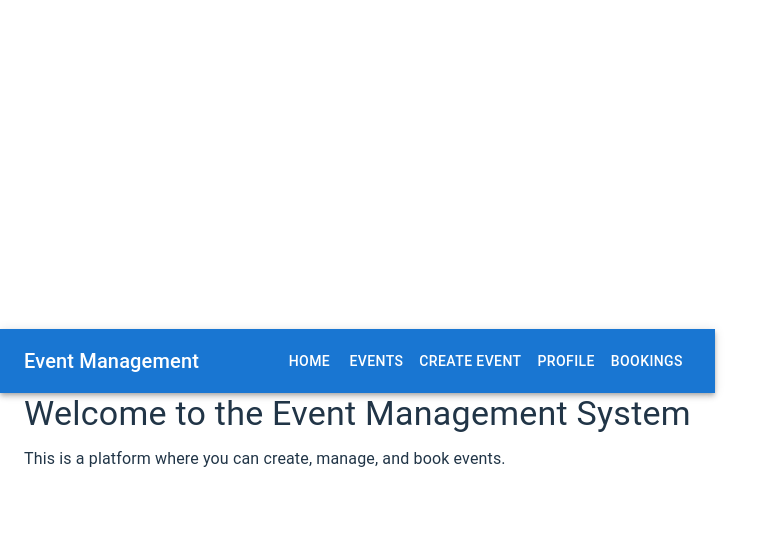
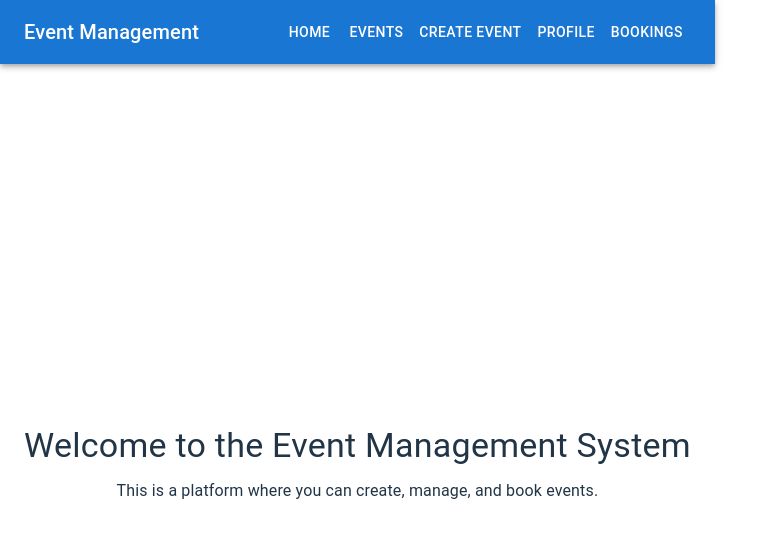
Before and after one commit to ZingZing001/EventManagementSystem, a React (Vite) app in the folder ems.client/: page / in a window 1280 px wide. Shown: the top 538 px of the page, without its empty margins (0-781 px from the left). Built offline with nearby package versions, Linux system fonts and the light colour scheme.

Commit message:
refactor: Update file paths and imports for components in App.jsx and Events.jsx

```diff
--- a/ems.client/src/App.css
+++ b/ems.client/src/App.css
@@ -1,11 +1,12 @@
-#root {
-    max-width: 1280px;
-    margin: 0 auto;
-    padding: 2rem;
-    text-align: center;
-}
+body, html, #root {
+    height: 100%;
+    margin: 0;
+    font-family: 'Roboto', sans-serif;
+  }
 
-th, td {
-    padding-left: 1rem;
-    padding-right: 1rem;
-}
+  .container {
+    display: flex;
+    justify-content: center;
+    align-items: center;
+    height: 100%;
+  }
--- a/ems.client/src/pages/Home.jsx
+++ b/ems.client/src/pages/Home.jsx
@@ -1,15 +1,23 @@
 import React from 'react';
-import { Container, Typography } from '@mui/material';
+import { Container, Typography, Grid } from '@mui/material';
 
 const Home = () => {
   return (
-    <Container>
-      <Typography variant="h4" gutterBottom>
-        Welcome to the Event Management System
-      </Typography>
-      <Typography variant="body1">
-        This is a platform where you can create, manage, and book events.
-      </Typography>
+    <Container maxWidth="md">
+      <Grid
+        container
+        direction="column"
+        justifyContent="center"
+        alignItems="center"
+        style={{ minHeight: '100vh' }}
+      >
+        <Typography variant="h4" gutterBottom>
+          Welcome to the Event Management System
+        </Typography>
+        <Typography variant="body1" align="center">
+          This is a platform where you can create, manage, and book events.
+        </Typography>
+      </Grid>
     </Container>
   );
 };
```
Also changed, not shown: 3 other files (tests, documents, lock files or other folders).
